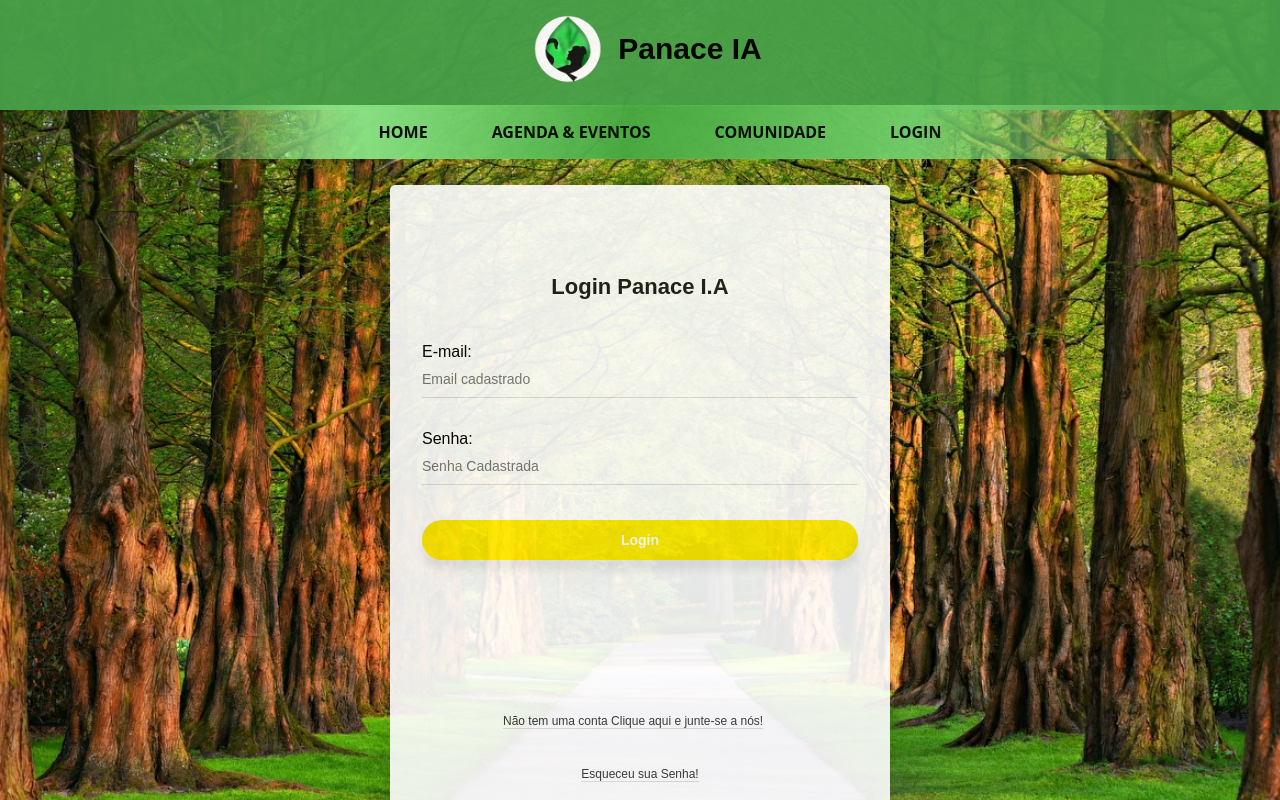
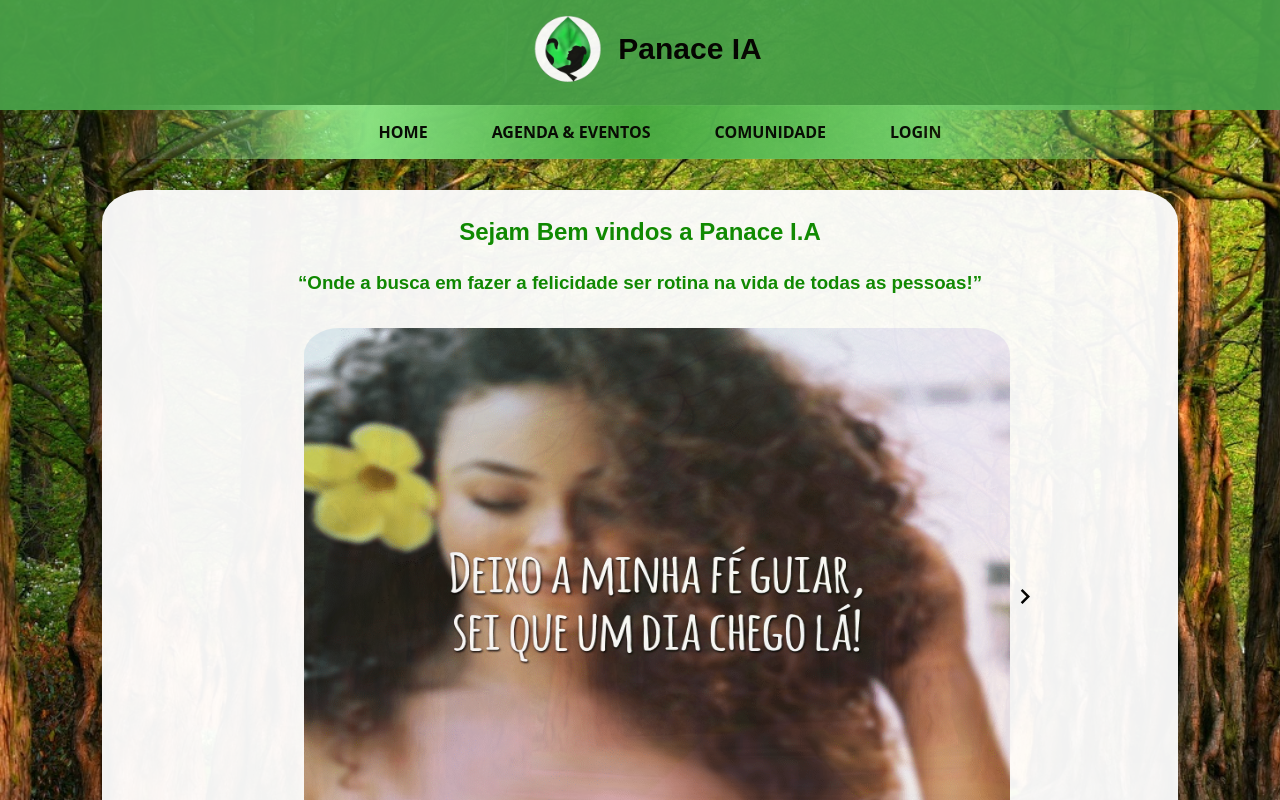
Before and after one commit to Marcos26-tech/PanaceiaReact, a React (Create React App) app: page / in a window 1280 px wide. Shown: the top 800 px of the page. Built offline with nearby package versions, Linux system fonts and the light colour scheme.

Commit message:
add routes para controle das rotas

```diff
--- a/src/App.js
+++ b/src/App.js
@@ -1,6 +1,7 @@
 import React from 'react';
 import Header from './components/header/Header.jsx';
 import Footer from './components/footer/Footer';
+import Routes from './routes';
 import './App.css';
 
 
@@ -8,6 +9,7 @@ const App = () => {
   return (
     <>
       <Header />
+      <Routes />
       <Footer />
     </>
   );
--- a/src/components/header/Header.jsx
+++ b/src/components/header/Header.jsx
@@ -3,15 +3,6 @@ import Logo from "../../assets/img/logo.png";
 import Menu from "../menu/Menu";
 import styled from "styled-components";
 
-import { Switch, Route}  from "react-router-dom";
-
-import Home from "../home/Home";
-import AcessarGrupo from "../comunidade/AcessarGrupo";
-import Agenda from "../agenda/Agenda";
-import FormLogin from "../login/FormLogin";
-import Registro from "../login/cadastro/Registro";
-import ForgetPassword from "../login/resete/ForgetPassword";
-import MostraComentario from '../pages/comentario/CriaComentario';
 
 const StyledHeader = styled.header`
   width: 100%;
@@ -42,7 +33,6 @@ const Stylednovo = styled.div`
     }
   }
 `;
-
 class Header extends Component {
   render() {
     return (
@@ -54,18 +44,6 @@ class Header extends Component {
           </Stylednovo>
           <Menu />
         </StyledHeader>
-
-        <Switch>
-            <Route path="/" exact component={FormLogin} />
-            <Route path="/FormLogin" component={FormLogin} />
-            <Route path="/Registro" component={Registro} />
-            <Route path="/ForgetPassword" component={ForgetPassword} />
-            <Route path="/Agendaeeventos" component={Agenda} />
-            <Route path="/Comunidade" component={AcessarGrupo} />
-            <Route path="/MostraComentario" component={MostraComentario} />
-
-        </Switch>
-          <Route path="/Home" component={Home} />
       </>
     );
   }
--- /dev/null
+++ b/src/routes.jsx
@@ -0,0 +1,29 @@
+import React from "react";
+import { Switch, Route } from "react-router-dom";
+
+import Home from "./components/home/Home";
+import AcessarGrupo from "./components/comunidade/AcessarGrupo";
+import Agenda from "./components/agenda/Agenda";
+import FormLogin from "./components/login/FormLogin";
+import Registro from "./components/login/cadastro/Registro";
+import ForgetPassword from "./components/login/resete/ForgetPassword";
+import MostraComentario from "./components/pages/comentario/CriaComentario";
+
+function Routes() {
+  return (
+    <>
+      <Switch>
+        <Route path="/FormLogin" component={FormLogin} />
+        <Route path="/Registro" component={Registro} />
+        <Route path="/ForgetPassword" component={ForgetPassword} />
+        <Route path="/Agendaeeventos" component={Agenda} />
+        <Route path="/Comunidade" component={AcessarGrupo} />
+        <Route path="/MostraComentario" component={MostraComentario} />
+      </Switch>
+      <Route path="/" exact component={Home} />
+      <Route path="/home" exact component={Home} />
+    </>
+  );
+}
+
+export default Routes;
```
